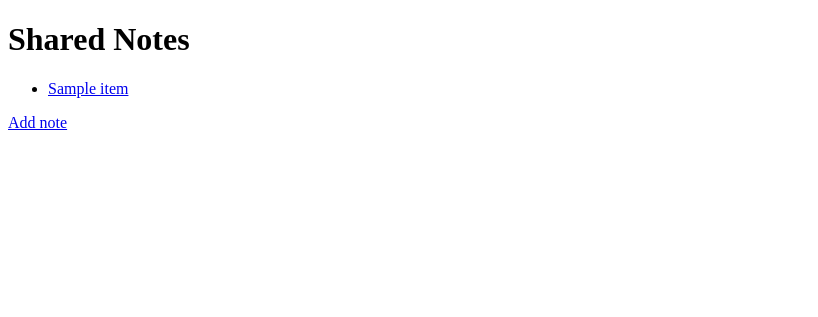
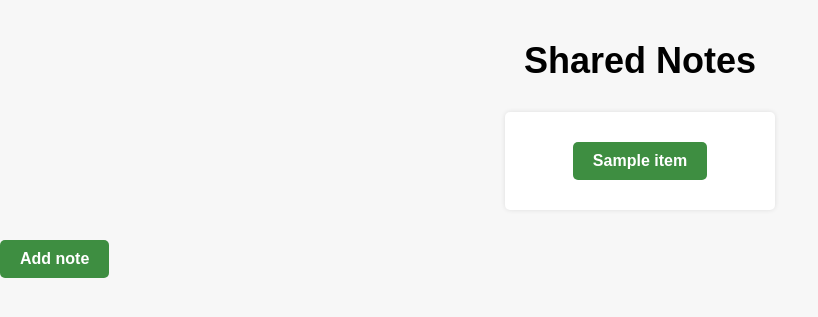
Before and after one commit to WhineyMonkey10/noteshare, a Flask app: page / in a window 1280 px wide. Shown: the top 317 px of the page, without its empty margins (0-818 px from the left). Run offline with Flask 2, Linux system fonts and the light colour scheme; a database or web service that is not in the repository returns one stand-in record (values such as "Sample title"); parts of the project's set-up code (start-up, migrations or seed data) failed here and were passed over.

Commit message:
Added CSS

```diff
--- a/main.py
+++ b/main.py
@@ -16,7 +16,8 @@ def index():
 def note(id):
     noteTitle = Database.getNoteById(id);noteTitle = noteTitle['title']
     noteContent = Database.getNoteById(id);noteContent = noteContent['content']
-    return render_template('note.html', noteTitle=noteTitle, noteContent=noteContent)
+    noteID = Database.getNoteById(id);noteID = noteID['_id']
+    return render_template('note.html', noteTitle=noteTitle, noteContent=noteContent, noteID=noteID)
 
 @app.route('/addNote', methods=['POST', 'GET'])
 def addNote():
--- /dev/null
+++ b/static/styles/index.css
@@ -0,0 +1,53 @@
+body {
+    background-color: #F7F7F7;
+    font-family: sans-serif;
+    margin: 0;
+}
+
+h1 {
+    font-size: 36px;
+    margin: 40px auto 20px;
+    text-align: center;
+}
+
+ul {
+    list-style: none;
+    margin: 0;
+    padding: 0;
+    display: flex;
+    flex-wrap: wrap;
+    justify-content: center;
+}
+
+li {
+    margin: 10px;
+    padding: 10px;
+    border-radius: 5px;
+    background-color: white;
+    box-shadow: 0 0 5px rgba(0, 0, 0, 0.1);
+    text-align: center;
+    width: 250px;
+}
+
+a {
+    display: inline-block;
+    padding: 10px 20px;
+    margin: 20px auto;
+    border-radius: 5px;
+    background-color: #3E8E41;
+    color: white;
+    text-decoration: none;
+    text-align: center;
+    font-weight: bold;
+}
+
+a:hover {
+    background-color: #2C6F2F;
+}
+
+footer {
+    font-size: 12px;
+    margin: 20px auto 0;
+    text-align: center;
+    color: #999;
+}
--- a/templates/index.html
+++ b/templates/index.html
@@ -4,19 +4,22 @@
     <meta charset="UTF-8">
     <meta http-equiv="X-UA-Compatible" content="IE=edge">
     <meta name="viewport" content="width=device-width, initial-scale=1.0">
+    <link rel="stylesheet" type="text/css" href="{{ url_for('static', filename='styles/index.css') }}">
     <title>Shared Notes</title>
 </head>
 <body>
+    <div class="container">
         <h1>Shared Notes</h1>
         <ul>
             {% for note in notes %}
                 <li>
-
                     <a href="{{ url_for('note', id=note._id) }}">{{ note.title }}</a>
                 </li>
             {% endfor %}
         </ul>
-
-    <a href="{{ url_for('addNote') }}">Add note</a>
+        <div class="button-container">
+            <a href="{{ url_for('addNote') }}" class="button">Add note</a>
+        </div>
+    </div>
 </body>
 </html>
```
Also changed, not shown: static/styles/note.css (added, +39 -0 lines), static/styles/sytle.css (added, +57 -0 lines), templates/addnote.html (+18 -3 lines), templates/note.html (+12 -5 lines). Lines whose indentation alone changed are shown as unchanged.
